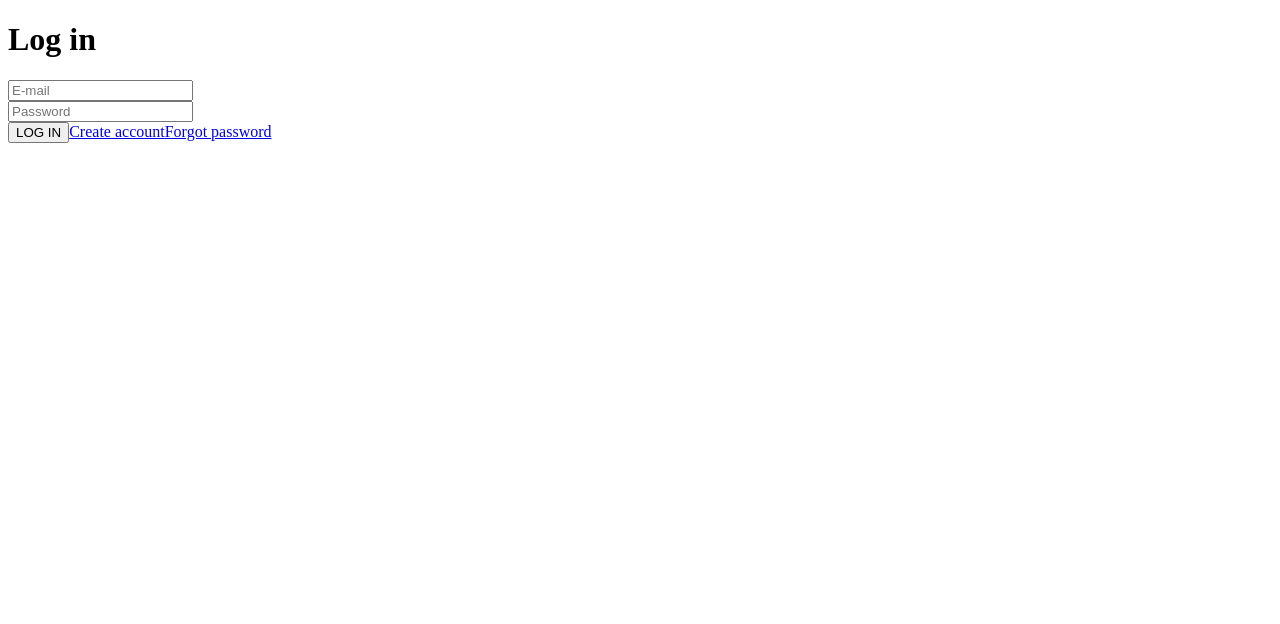
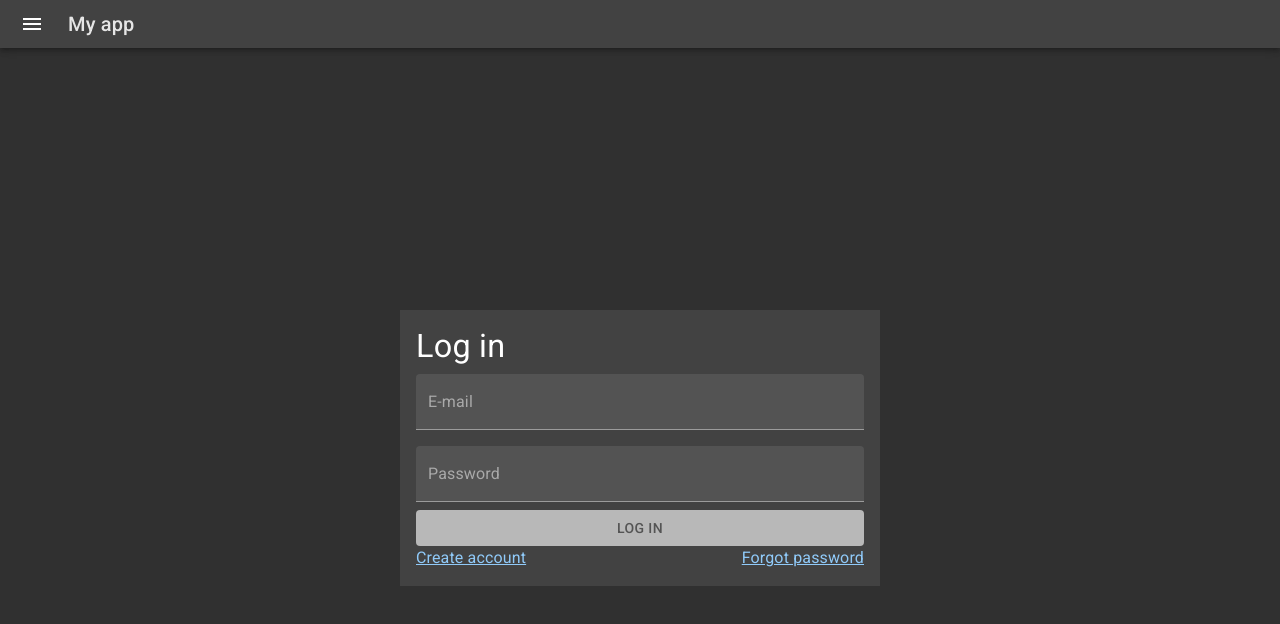
Before and after one commit to MagdalenaA96/Project-React, a React (Vite) app: page /login in a window 1280 px wide. Shown: the top 624 px of the page. Built offline with nearby package versions, Linux system fonts and the light colour scheme.

Commit message:
Creating ThemeProvider, adding styles to LoginPage and updating App.jsx

```diff
--- a/src/App.jsx
+++ b/src/App.jsx
@@ -1,9 +1,12 @@
 import { Router } from "./router";
+import { ThemeProvider } from "./providers/ThemeProvider"
 
 function App() {
     return (
         <div>
-            <Router />
+            <ThemeProvider>
+                <Router />
+            </ThemeProvider>
         </div>
     );
 }
--- a/src/pages/login/LoginPage.jsx
+++ b/src/pages/login/LoginPage.jsx
@@ -1,6 +1,11 @@
 import { useForm, Controller } from "react-hook-form";
 import { Link, useNavigate } from "react-router-dom";
 import { useUserStore } from "../../store/useUserStore";
+import styled from "@emotion/styled";
+import { Typography } from "@mui/material";
+import Box from "@mui/material/Box";
+import TextField from "@mui/material/TextField";
+import Button from "@mui/material/Button";
 
 const defaultValues = {
     email: "",
@@ -11,10 +16,12 @@ export const LoginPage = () => {
     const setUser = useUserStore((state) => state.setUser);
     const navigate = useNavigate();
 
-    const { control, handleSubmit } = useForm({
+    const { control, handleSubmit, formState } = useForm({
         defaultValues,
         mode: "onBlur",
     });
+
+    const { isValid, isDirty } = formState;
 
     const onLogin = (formData) => {
         setUser(formData.email);
@@ -22,8 +29,8 @@ export const LoginPage = () => {
     };
 
     return (
-        <div>
-            <h1>Log in</h1>
+        <StyledDiv>
+            <Typography variant="h1">Log in</Typography>
             <Controller
                 name="email"
                 rules={{
@@ -35,12 +42,25 @@ export const LoginPage = () => {
                 }}
                 control={control}
                 render={({ field, fieldState }) => (
-                    <div>
-                        <input type="email" placeholder="E-mail" {...field} />
-                        {fieldState?.error?.message && (
-                            <p>{fieldState.error.message}</p>
-                        )}
-                    </div>
+                    <Box
+                        component="form"
+                        sx={{
+                            "& > :not(style)": { marginY: 1, width: "100%" },
+                        }}
+                        noValidate
+                        autoComplete="off"
+                    >
+                        <TextField
+                            label="E-mail"
+                            variant="filled"
+                            type="email"
+                            error={!!fieldState.error}
+                            helperText={
+                                fieldState?.error && fieldState.error.message
+                            }
+                            {...field}
+                        />
+                    </Box>
                 )}
             />
             <Controller
@@ -54,21 +74,62 @@ export const LoginPage = () => {
                 }}
                 control={control}
                 render={({ field, fieldState }) => (
-                    <div>
-                        <input
+                    <Box
+                        component="form"
+                        sx={{
+                            "& > :not(style)": { marginY: 1, width: "100%" },
+                        }}
+                        noValidate
+                        autoComplete="off"
+                    >
+                        <TextField
+                            label="Password"
+                            variant="filled"
                             type="password"
-                            placeholder="Password"
+                            error={!!fieldState.error}
+                            helperText={
+                                fieldState?.error && fieldState.error.message
+                            }
                             {...field}
                         />
-                        {fieldState?.error?.message && (
-                            <p>{fieldState.error.message}</p>
-                        )}
-                    </div>
+                    </Box>
                 )}
             />
-            <button onClick={handleSubmit(onLogin)}>LOG IN</button>
-            <Link to="/register">Create account</Link>
-            <Link to="/reset-password">Forgot password</Link>
-        </div>
+            <StyledButton
+                variant={"contained"}
+                onClick={handleSubmit(onLogin)}
+                disabled={!(isDirty && isValid)}
+            >
+                LOG IN
+            </StyledButton>
+            <LinksPlace>
+                <Link to="/register">Create account</Link>
+                <Link to="/reset-password">Forgot password</Link>
+            </LinksPlace>
+        </StyledDiv>
     );
 };
+
+const StyledDiv = styled.div`
+    width: 480px;
+    padding: 16px;
+    background-color: ${(props) => props.theme.palette.background.paper};
+`;
+
+const StyledButton = styled(Button)`
+    background-color: ${(props) =>
+        props.disabled
+            ? props.theme.palette.action.disabledBackground
+            : props.theme.palette.primary.main};
+    color: ${(props) =>
+        props.disabled ? "black" : props.theme.palette.primary.contrastText};
+    width: 100%;
+`;
+
+const LinksPlace = styled.div`
+    display: flex;
+    justify-content: space-between;
+    a {
+        color: ${(props) => props.theme.palette.primary.main};
+    }
+`;
--- /dev/null
+++ b/src/providers/ThemeProvider.jsx
@@ -0,0 +1,140 @@
+import "@fontsource/roboto/300.css";
+import "@fontsource/roboto/400.css";
+import "@fontsource/roboto/500.css";
+import "@fontsource/roboto/700.css";
+
+import {
+    ThemeProvider as MuiThemeProvider,
+    createTheme,
+    responsiveFontSizes,
+} from "@mui/material/styles";
+import Container from "@mui/material/Container";
+import CssBaseline from "@mui/material/CssBaseline";
+
+import AppBar from "@mui/material/AppBar";
+import Box from "@mui/material/Box";
+import Toolbar from "@mui/material/Toolbar";
+import Typography from "@mui/material/Typography";
+import IconButton from "@mui/material/IconButton";
+import MenuIcon from "@mui/icons-material/Menu";
+
+import PropTypes from "prop-types";
+
+let theme = createTheme({
+    palette: {
+        primary: {
+            main: "rgb(144, 202, 249)",
+            contrastText: "rgba(0, 0, 0, 0.87)",
+        },
+        background: {
+            default: "rgb(48, 48, 48)",
+            paper: "rgb(66, 66, 66)",
+        },
+        action: {
+            disabledBackground: "rgba(184, 184, 184, 1)",
+            disabled: "rgb(84, 84, 84)",
+        },
+    },
+    typography: {
+        h1: {
+            color: "rgb(255, 255, 255)",
+            fontSize: 34,
+            fontWeight: 400,
+            letterSpacing: 0.25,
+            lineHeight: 1.235,
+        },
+    },
+
+    components: {
+        MuiTextField: {
+            styleOverrides: {
+                root: {
+                    borderBottomColor: "rgba(255, 255, 255, 0.42)",
+                },
+            },
+        },
+
+        MuiFilledInput: {
+            styleOverrides: {
+                root: {
+                    backgroundColor: "rgba(255, 255, 255, 0.09)",
+                    borderBottomColor: "rgba(255, 255, 255, 0.42)",
+                    "& .MuiFilledInput-input": {
+                        color: "rgba(255, 255, 255, 0.7)",
+                    },
+                    ":before": {
+                        borderBottomColor: "rgba(255, 255, 255, 0.42)",
+                    },
+                    "::placeholder": {
+                        color: "rgba(255, 255, 255, 0.5)",
+                    },
+                },
+            },
+        },
+
+        MuiInputLabel: {
+            styleOverrides: {
+                root: {
+                    color: "rgba(255, 255, 255, 0.5)",
+                },
+            },
+        },
+    },
+});
+
+theme = responsiveFontSizes(theme);
+
+const MyAppBar = () => {
+    return (
+        <Box sx={{ flexGrow: 1 }}>
+            <AppBar
+                position="static"
+                sx={{ backgroundColor: theme.palette.background.paper }}
+            >
+                <Toolbar variant="dense">
+                    <IconButton
+                        edge="start"
+                        aria-label="menu"
+                        sx={{ mr: 2, color: "rgb(255, 255, 255)" }}
+                    >
+                        <MenuIcon />
+                    </IconButton>
+                    <Typography
+                        variant="h6"
+                        component="div"
+                        sx={{ color: "rgba(255, 255, 255, 0.87)" }}
+                    >
+                        My app
+                    </Typography>
+                </Toolbar>
+            </AppBar>
+        </Box>
+    );
+};
+
+MyAppBar.propTypes = {
+    appBarProps: PropTypes.object,
+};
+
+export const ThemeProvider = ({ children }) => {
+    return (
+        <MuiThemeProvider theme={theme}>
+            <CssBaseline />
+            <MyAppBar />
+            <Container
+                sx={{
+                    display: "flex",
+                    alignItems: "center",
+                    justifyContent: "center",
+                    height: "100vh",
+                }}
+            >
+                {children}
+            </Container>
+        </MuiThemeProvider>
+    );
+};
+
+ThemeProvider.propTypes = {
+    children: PropTypes.element.isRequired,
+};
```
